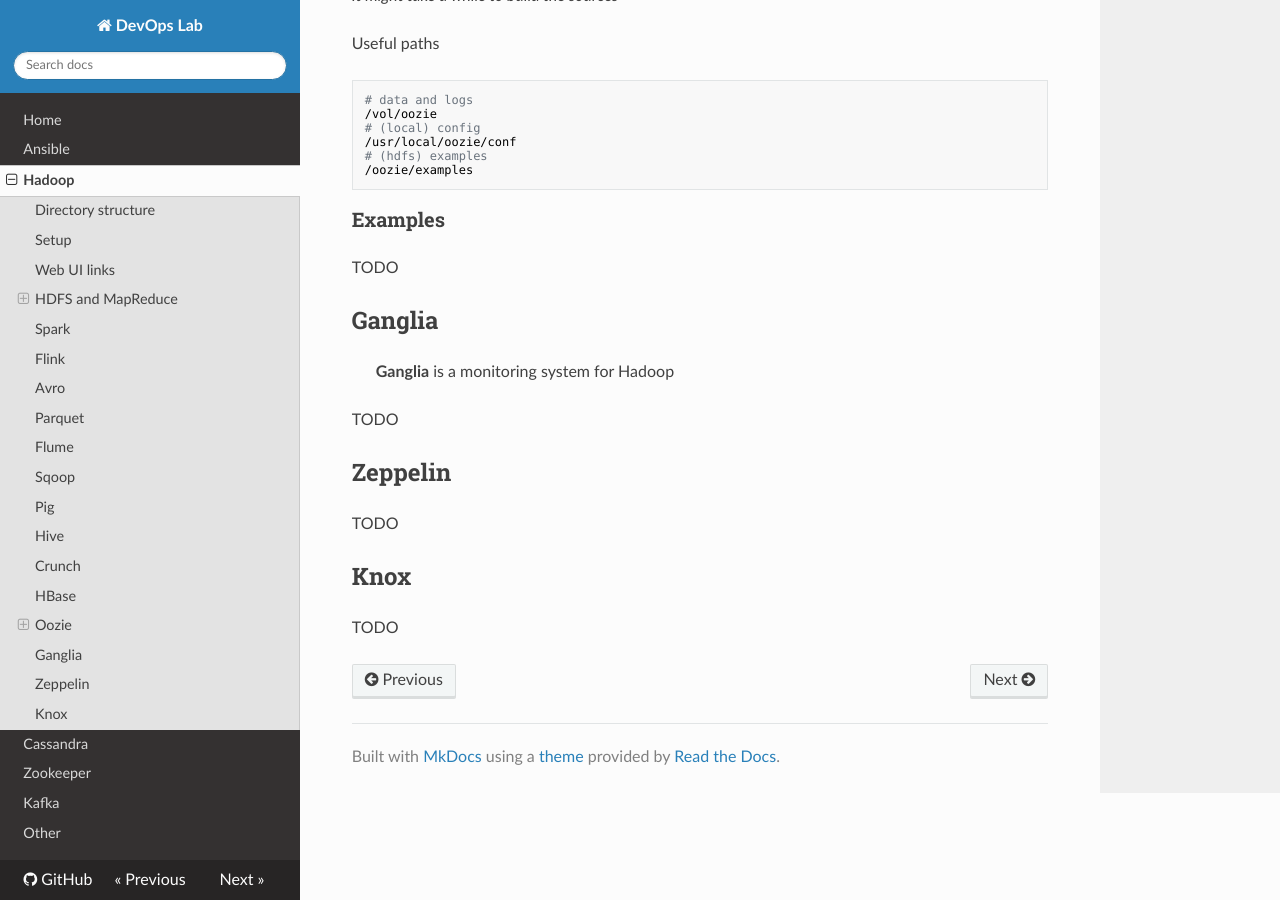
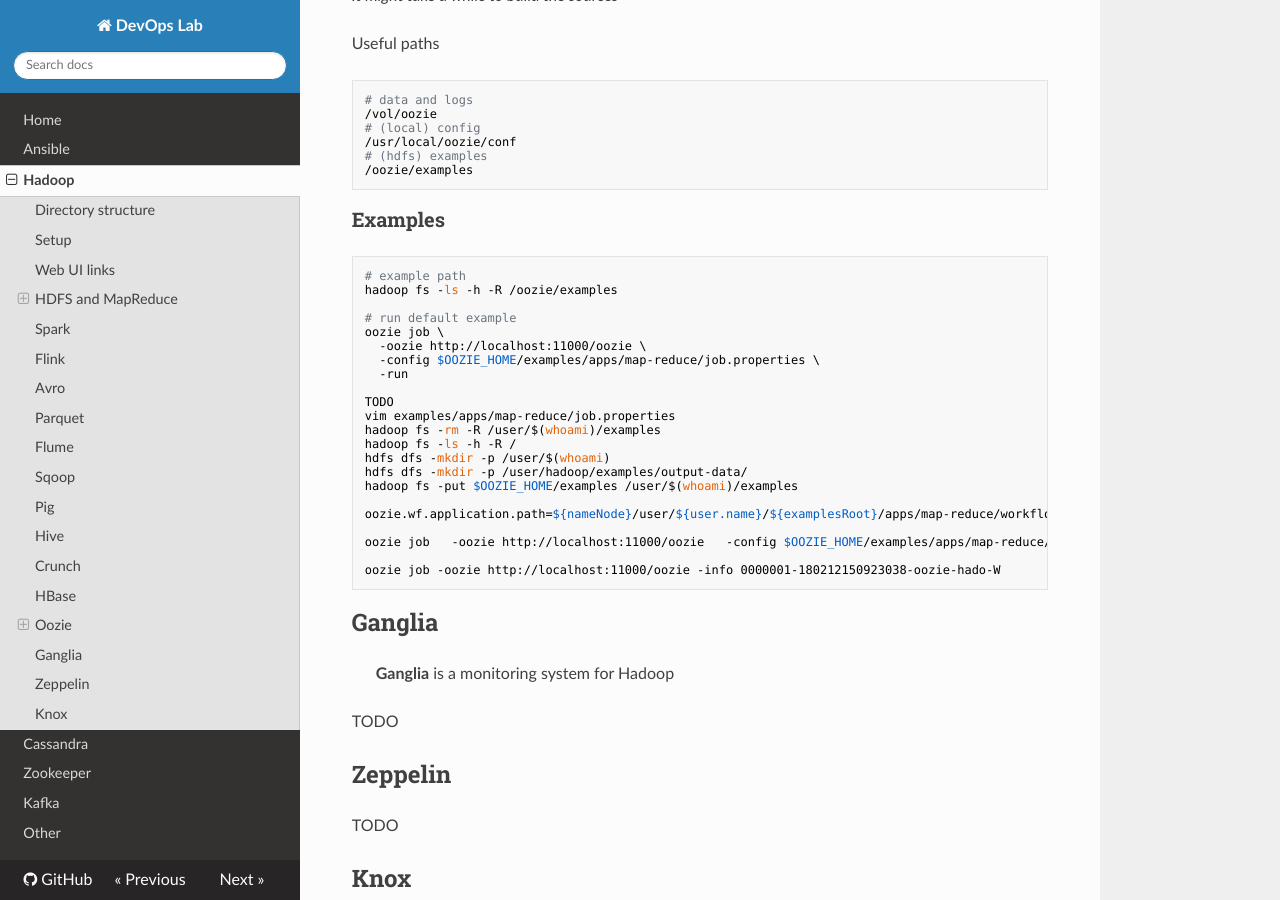
Before and after one commit to niqdev/devops, an MkDocs documentation site: the page built from docs/hadoop.md, in a window 1280 px wide and 900 px high, scrolled down 4939 px. Built offline with MkDocs 1.6.1, drawn with Linux system fonts in a browser that asks for light colours; nearby versions of some CDN libraries; old or Windows-style settings are respelled for this version of MkDocs.

Commit message:
hadoop: fis oozie sharelib

````diff
--- a/docs/hadoop.md
+++ b/docs/hadoop.md
@@ -255,7 +255,30 @@ Useful paths
 
 ### Examples
 
+```bash
+# example path
+hadoop fs -ls -h -R /oozie/examples
+
+# run default example
+oozie job \
+  -oozie http://localhost:11000/oozie \
+  -config $OOZIE_HOME/examples/apps/map-reduce/job.properties \
+  -run
+
 TODO
+vim examples/apps/map-reduce/job.properties
+hadoop fs -rm -R /user/$(whoami)/examples
+hadoop fs -ls -h -R /
+hdfs dfs -mkdir -p /user/$(whoami)
+hdfs dfs -mkdir -p /user/hadoop/examples/output-data/
+hadoop fs -put $OOZIE_HOME/examples /user/$(whoami)/examples
+
+oozie.wf.application.path=${nameNode}/user/${user.name}/${examplesRoot}/apps/map-reduce/workflow.xml
+
+oozie job   -oozie http://localhost:11000/oozie   -config $OOZIE_HOME/examples/apps/map-reduce/job.properties   -run
+
+oozie job -oozie http://localhost:11000/oozie -info 0000001-180212150923038-oozie-hado-W
+```
 
 ## Ganglia
 
````
Also changed, not shown: 5 other files.
